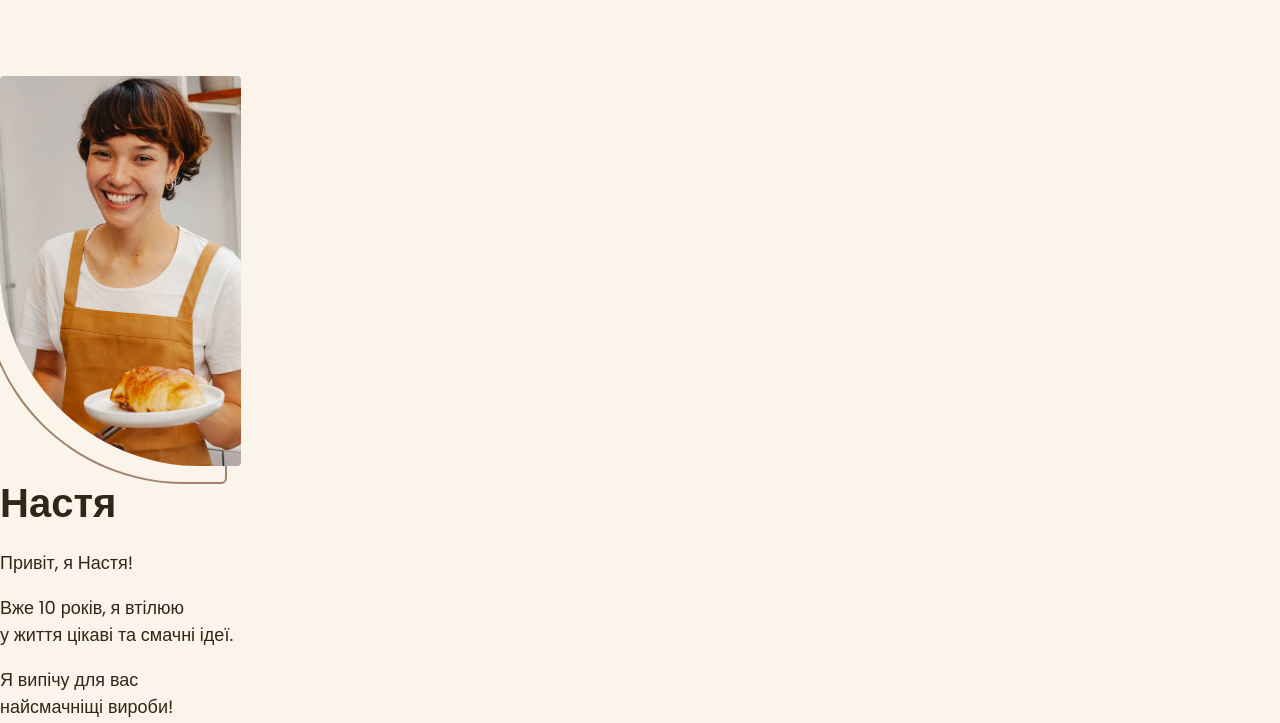
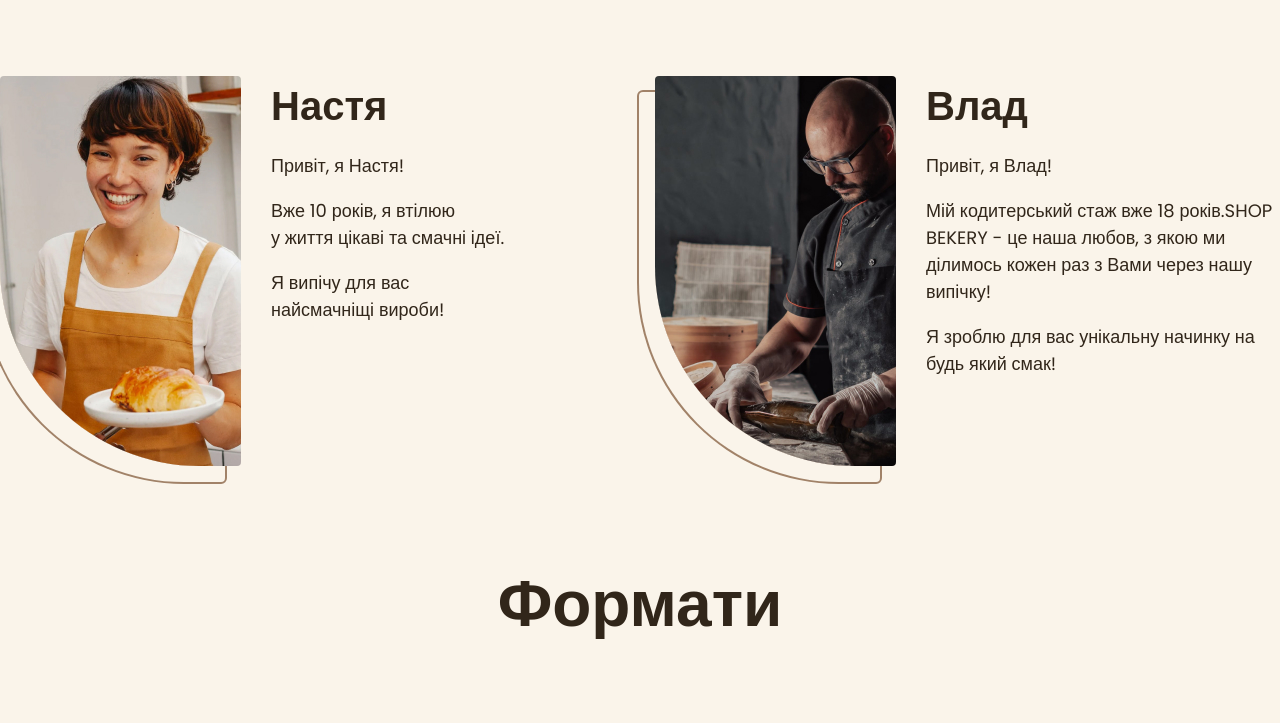
Before and after one commit to Andriivov/genius-project, a plain HTML site: page index.html in a window 1280 px wide. Shown: the part 1687-2410 px from the top of the page. Drawn offline with Linux system fonts and the light colour scheme.

Commit message:
added flexbox to chefs section

```diff
--- a/css/styles.css
+++ b/css/styles.css
@@ -222,6 +222,20 @@ address {
 }
 
 /* chefs sections */
+.chefs-list {
+    display: flex;
+    gap: 30px;
+}
+
+.chefs-item {
+    flex-basis: calc((100% - 30px) / 2);
+}
+
+.chef-card {
+    display: flex;
+    gap: 30px;
+}
+
 .chefs-title {
     margin: 0 auto 80px;
     max-width: 532px;
```
